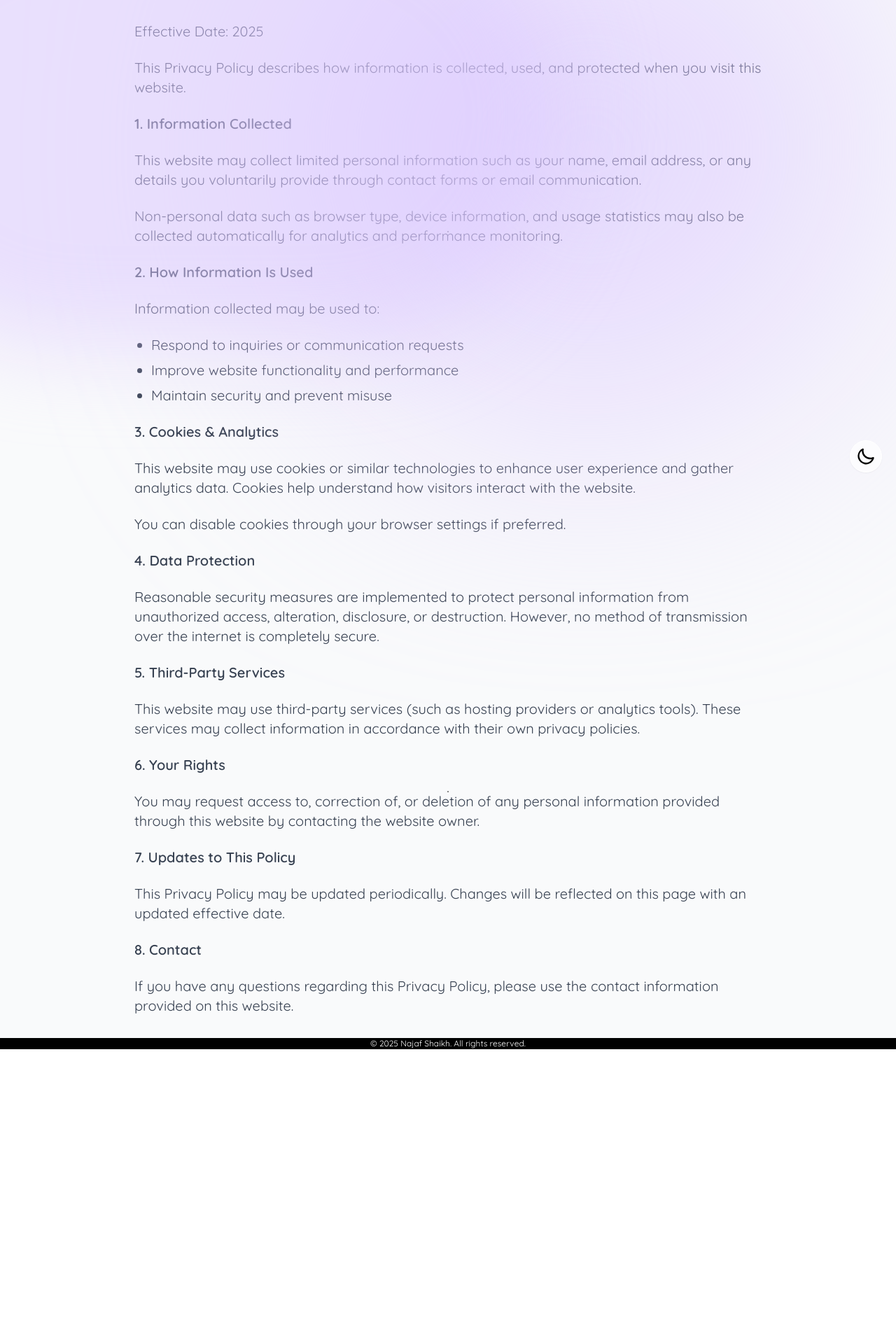
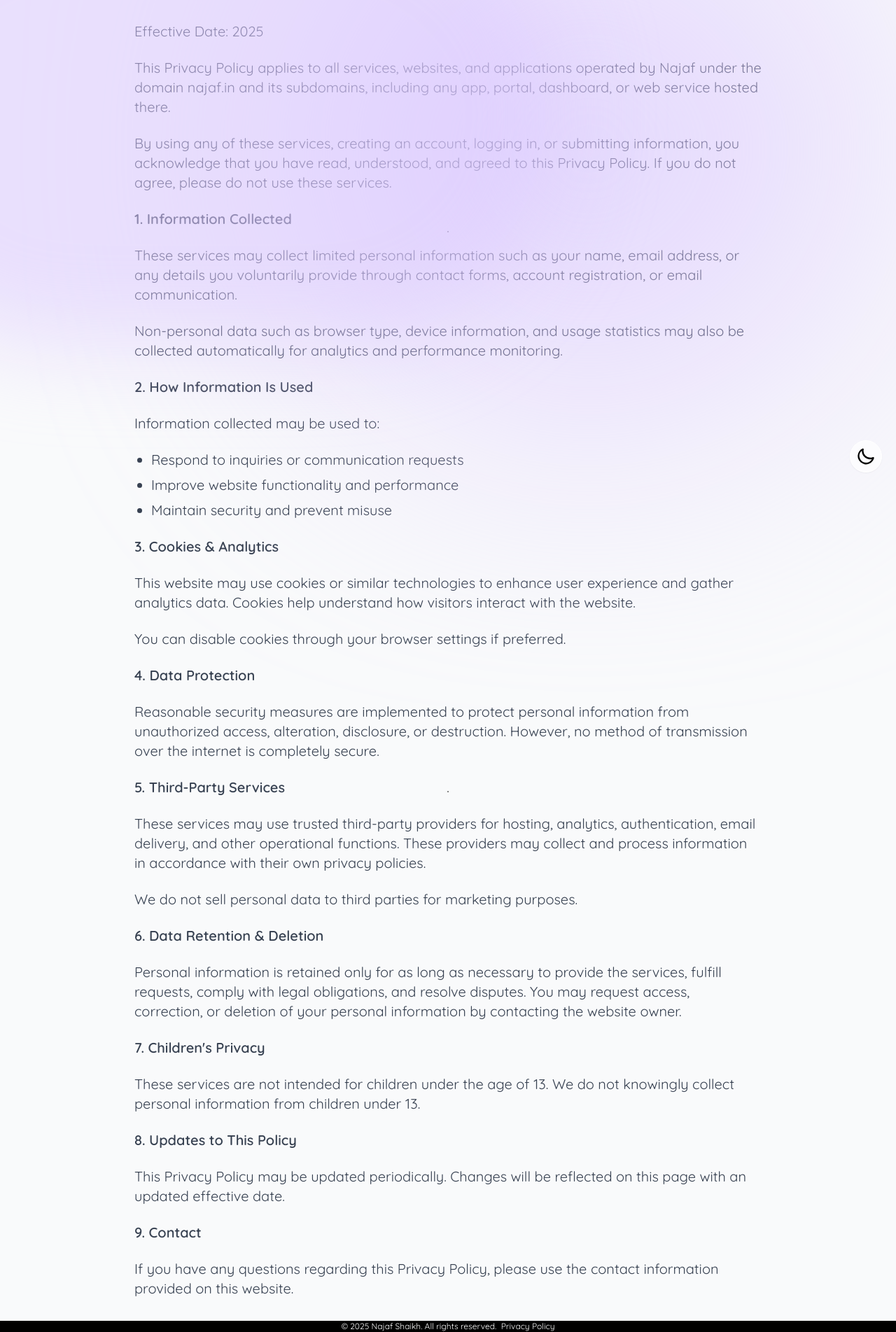
Before and after one commit to Najaf1705/Najaf, a Next.js app: page /privacy-policy in a window 1280 px wide. Shown: the part 101-2004 px from the top of the page at 70% size. Before the commit the page ends 1600 px from the top, so only its background shows below. Built offline with nearby package versions, Linux system fonts and the light colour scheme; no server answers.

Commit message:
Update: privacy policy

```diff
--- a/app/privacy-policy/page.tsx
+++ b/app/privacy-policy/page.tsx
@@ -15,15 +15,22 @@ export default function PrivacyPolicy() {
         </p>
 
         <p>
-          This Privacy Policy describes how information is collected, used, and
-          protected when you visit this website.
+          This Privacy Policy applies to all services, websites, and applications
+          operated by Najaf under the domain najaf.in and its subdomains,
+          including any app, portal, dashboard, or web service hosted there.
+        </p>
+        <p>
+          By using any of these services, creating an account, logging in, or
+          submitting information, you acknowledge that you have read,
+          understood, and agreed to this Privacy Policy. If you do not agree,
+          please do not use these services.
         </p>
 
         <h2 className="font-semibold text-xl mt-6">1. Information Collected</h2>
         <p>
-          This website may collect limited personal information such as your
+          These services may collect limited personal information such as your
           name, email address, or any details you voluntarily provide through
-          contact forms or email communication.
+          contact forms, account registration, or email communication.
         </p>
         <p>
           Non-personal data such as browser type, device information, and usage
@@ -61,25 +68,36 @@ export default function PrivacyPolicy() {
 
         <h2 className="font-semibold text-xl mt-6">5. Third-Party Services</h2>
         <p>
-          This website may use third-party services (such as hosting providers
-          or analytics tools). These services may collect information in
+          These services may use trusted third-party providers for hosting,
+          analytics, authentication, email delivery, and other operational
+          functions. These providers may collect and process information in
           accordance with their own privacy policies.
         </p>
-
-        <h2 className="font-semibold text-xl mt-6">6. Your Rights</h2>
         <p>
-          You may request access to, correction of, or deletion of any personal
-          information provided through this website by contacting the website
-          owner.
+          We do not sell personal data to third parties for marketing purposes.
         </p>
 
-        <h2 className="font-semibold text-xl mt-6">7. Updates to This Policy</h2>
+        <h2 className="font-semibold text-xl mt-6">6. Data Retention & Deletion</h2>
+        <p>
+          Personal information is retained only for as long as necessary to
+          provide the services, fulfill requests, comply with legal obligations,
+          and resolve disputes. You may request access, correction, or deletion
+          of your personal information by contacting the website owner.
+        </p>
+
+        <h2 className="font-semibold text-xl mt-6">7. Children&apos;s Privacy</h2>
+        <p>
+          These services are not intended for children under the age of 13. We
+          do not knowingly collect personal information from children under 13.
+        </p>
+
+        <h2 className="font-semibold text-xl mt-6">8. Updates to This Policy</h2>
         <p>
           This Privacy Policy may be updated periodically. Changes will be
           reflected on this page with an updated effective date.
         </p>
 
-        <h2 className="font-semibold text-xl mt-6">8. Contact</h2>
+        <h2 className="font-semibold text-xl mt-6">9. Contact</h2>
         <p>
           If you have any questions regarding this Privacy Policy, please use
           the contact information provided on this website.
--- a/components/footer.tsx
+++ b/components/footer.tsx
@@ -8,7 +8,13 @@ export default function Footer() {
     <div>
       <footer className="px-4 text-center text-white dark:text-black bg-black dark:bg-gray-400">
         <small className="block text-xs">
-          &copy; {currentYear} Najaf Shaikh. All rights reserved.
+          &copy; {currentYear} Najaf Shaikh. All rights reserved. &nbsp;
+          <a
+            href="/privacy-policy"
+            className="inline-block text-xs hover:text-gray-300 dark:hover:text-gray-700"
+          >
+            Privacy Policy
+          </a>
         </small>
       </footer>
     </div>
```
Also changed, not shown: privacyPolicyPage.tsx (+11 -4 lines).
